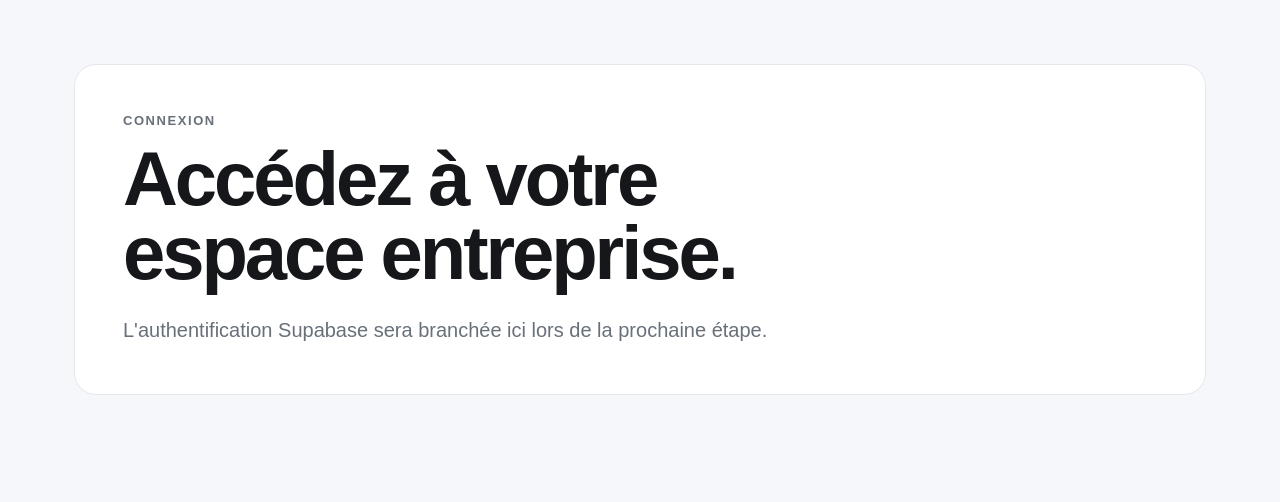
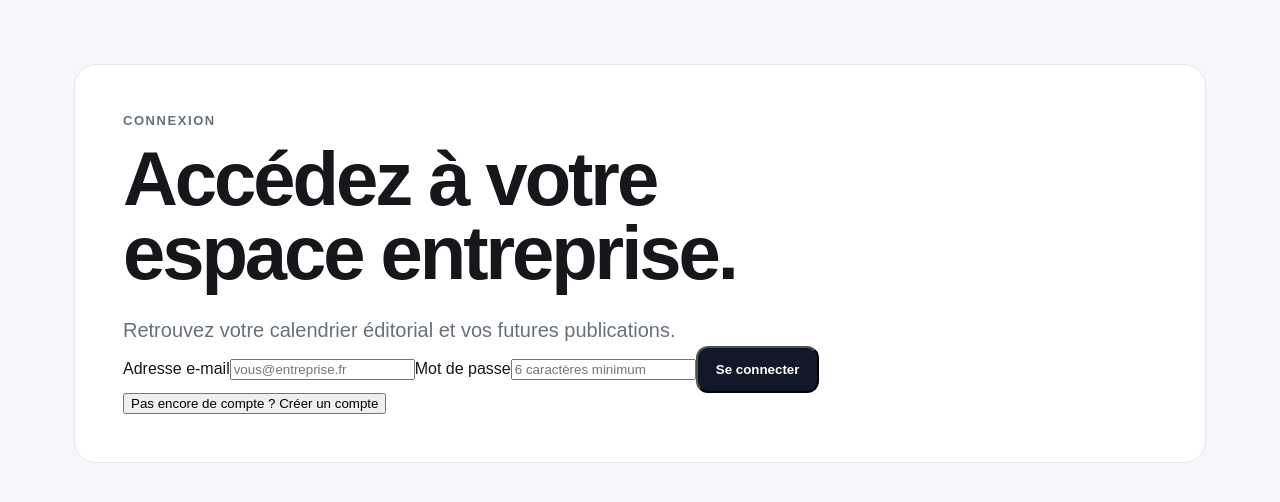
Before and after one commit to granouxnicolas-stack/Social-saas, a Next.js app: page /login in a window 1280 px wide. Shown: the top 502 px of the page. Built offline with nearby package versions, Linux system fonts and the light colour scheme.

Commit message:
feat: add Supabase login and signup flow

```diff
--- a/src/app/login/page.tsx
+++ b/src/app/login/page.tsx
@@ -1,12 +1,112 @@
+"use client";
+
+import { FormEvent, useState } from "react";
+import { createClient } from "@/lib/supabase/client";
+
 export default function LoginPage() {
+  const [mode, setMode] = useState<"login" | "signup">("login");
+  const [email, setEmail] = useState("");
+  const [password, setPassword] = useState("");
+  const [loading, setLoading] = useState(false);
+  const [message, setMessage] = useState("");
+
+  async function handleSubmit(event: FormEvent<HTMLFormElement>) {
+    event.preventDefault();
+    setLoading(true);
+    setMessage("");
+
+    const supabase = createClient();
+
+    if (mode === "signup") {
+      const { data, error } = await supabase.auth.signUp({
+        email,
+        password,
+        options: {
+          emailRedirectTo: `${window.location.origin}/auth/callback`,
+        },
+      });
+
+      if (error) {
+        setMessage(error.message);
+        setLoading(false);
+        return;
+      }
+
+      if (data.session) {
+        window.location.href = "/onboarding";
+        return;
+      }
+
+      setMessage("Compte créé. Vérifiez votre e-mail pour confirmer votre inscription.");
+      setLoading(false);
+      return;
+    }
+
+    const { error } = await supabase.auth.signInWithPassword({ email, password });
+
+    if (error) {
+      setMessage(error.message);
+      setLoading(false);
+      return;
+    }
+
+    window.location.href = "/dashboard";
+  }
+
   return (
-    <main className="page-shell">
-      <section className="hero-card">
-        <p className="eyebrow">Connexion</p>
-        <h1>Accédez à votre espace entreprise.</h1>
+    <main className="page-shell auth-shell">
+      <section className="hero-card auth-card">
+        <p className="eyebrow">{mode === "login" ? "Connexion" : "Créer un compte"}</p>
+        <h1>{mode === "login" ? "Accédez à votre espace entreprise." : "Créez votre espace Social SaaS."}</h1>
         <p className="hero-copy">
-          L'authentification Supabase sera branchée ici lors de la prochaine étape.
+          {mode === "login"
+            ? "Retrouvez votre calendrier éditorial et vos futures publications."
+            : "Commencez par votre compte, puis créez votre société en quelques secondes."}
         </p>
+
+        <form className="auth-form" onSubmit={handleSubmit}>
+          <label>
+            Adresse e-mail
+            <input
+              type="email"
+              autoComplete="email"
+              required
+              value={email}
+              onChange={(event) => setEmail(event.target.value)}
+              placeholder="vous@entreprise.fr"
+            />
+          </label>
+
+          <label>
+            Mot de passe
+            <input
+              type="password"
+              autoComplete={mode === "login" ? "current-password" : "new-password"}
+              minLength={6}
+              required
+              value={password}
+              onChange={(event) => setPassword(event.target.value)}
+              placeholder="6 caractères minimum"
+            />
+          </label>
+
+          <button className="primary-button form-button" type="submit" disabled={loading}>
+            {loading ? "Chargement…" : mode === "login" ? "Se connecter" : "Créer mon compte"}
+          </button>
+        </form>
+
+        {message ? <p className="form-message">{message}</p> : null}
+
+        <button
+          className="text-button"
+          type="button"
+          onClick={() => {
+            setMode(mode === "login" ? "signup" : "login");
+            setMessage("");
+          }}
+        >
+          {mode === "login" ? "Pas encore de compte ? Créer un compte" : "Déjà inscrit ? Se connecter"}
+        </button>
       </section>
     </main>
   );
```
